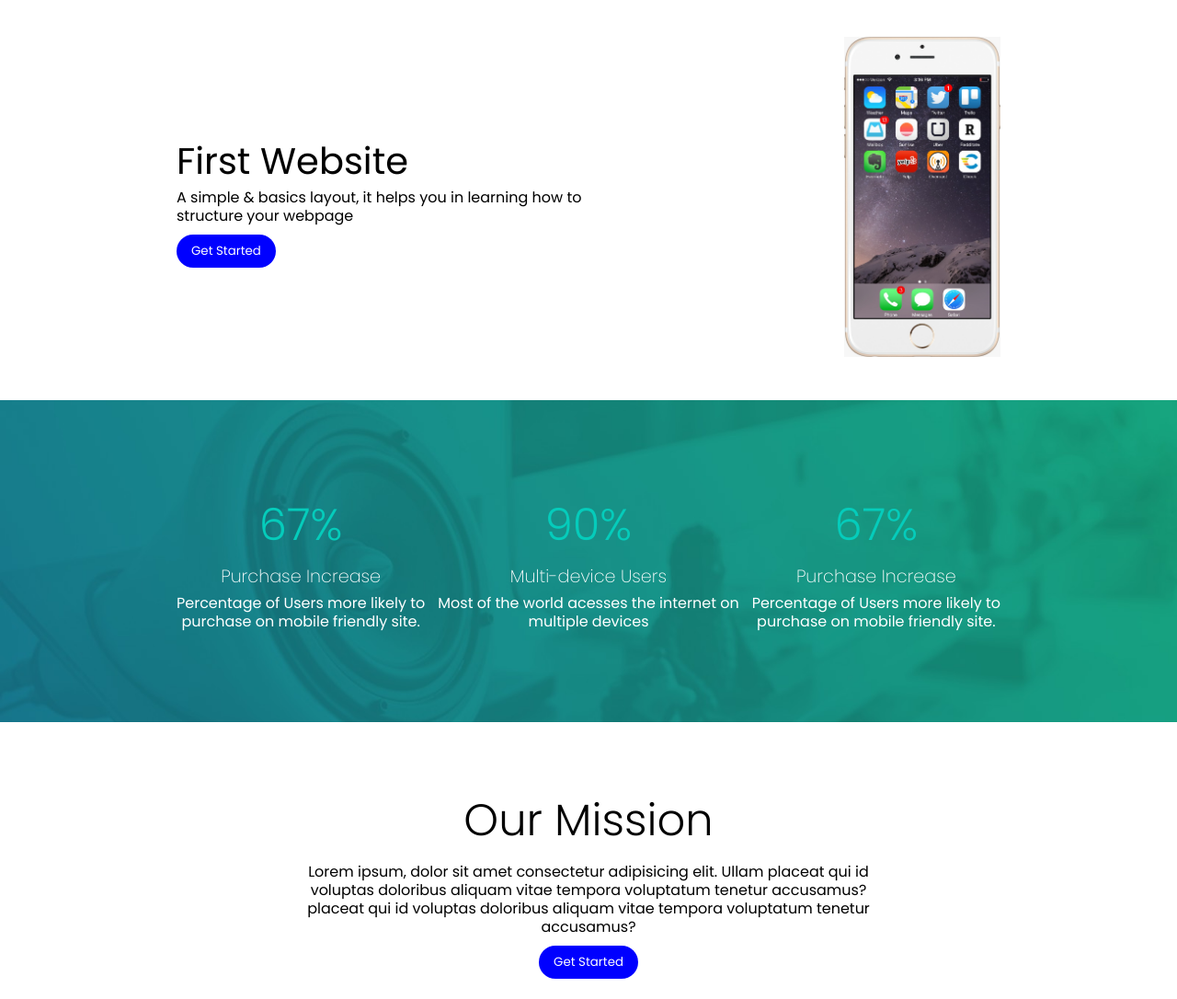
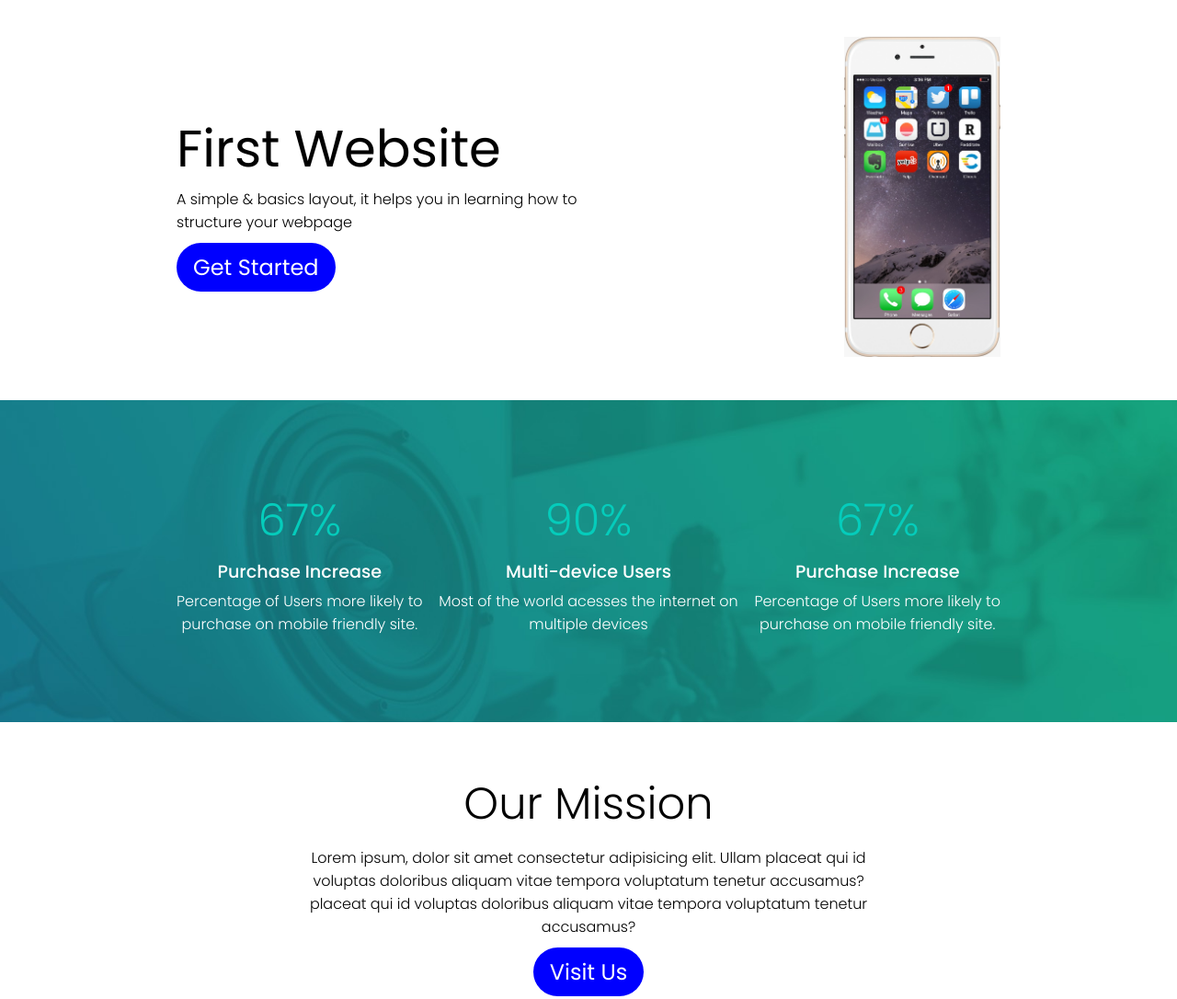
Before and after one commit to Foxlancerr/mobile-tech-site, a plain HTML site: page index.html in a window 1280 px wide. Shown: the top 1086 px of the page at 92% size. Drawn offline with Linux system fonts and the light colour scheme.

Commit message:
some fault is solve

```diff
--- a/index.html
+++ b/index.html
@@ -75,12 +75,11 @@
                 voluptatum tenetur accusamus? placeat qui id voluptas doloribus
                 aliquam vitae tempora voluptatum tenetur accusamus?
               </p>
-              <button class="btn">Get Started</button>
+              <button class="btn">Visit Us</button>
             </div>
           </div>
         </div>
       </header>
-
       <header>
         <div class="container">
           <div class="middle">
--- a/style.css
+++ b/style.css
@@ -8,11 +8,10 @@ button {
   background: none;
   outline: none;
   border: none;
-  padding: 8px 16px;
+  padding: 9px 18px;
+  cursor: pointer;
 }
-p {
-  line-height: 20px;
-}
+
 header {
   padding: 40px 0px;
 }
@@ -26,6 +25,7 @@ header:nth-child(even) {
   background-color: blue;
   color: white;
   border-radius: 50px;
+  font-size: 1.5rem;
 }
 .container {
   width: 70vw;
@@ -42,12 +42,12 @@ header:nth-child(even) {
   justify-content: center;
 }
 .left-top-section .contents h1 {
-  font-size: 2.5rem;
+  font-size: 3.5rem;
   font-weight: 400;
 }
 .left-top-section .contents p {
-  line-height: 20px;
   margin-bottom: 10px;
+  font-weight: 300;
 }
 .image img {
   width: 170px;
@@ -76,7 +76,7 @@ header:nth-child(2) {
 }
 .middle h2 {
   color: white;
-  font-weight: 200;
+  font-weight: 500;
   font-size: 1.2rem;
   text-align: center;
   margin-bottom: 5px;
@@ -84,6 +84,7 @@ header:nth-child(2) {
 .middle p {
   color: white;
   font-size: 1rem;
+  font-weight: 300;
   text-align: center;
 }
 
```
Also changed, not shown: 1 other file.
